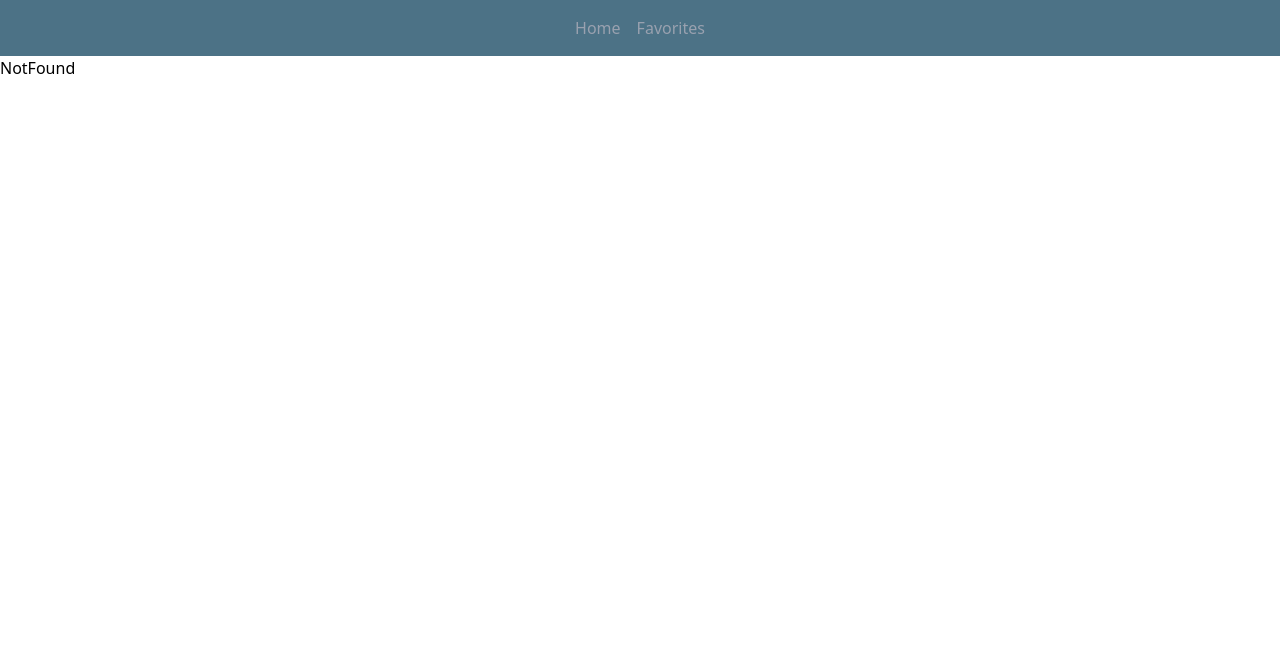
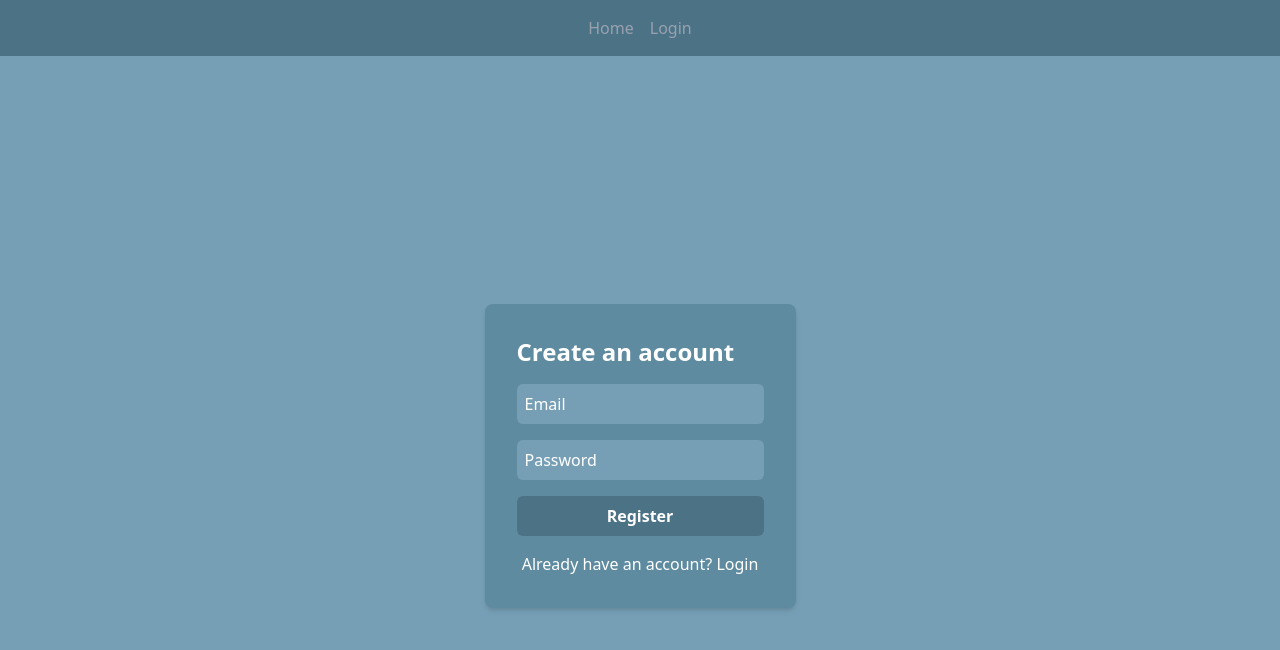
Before and after one commit to TeodorTodorovT/recipe-finder, a React (Vite) app: page /register in a window 1280 px wide. Shown: the top 650 px of the page. Built offline with nearby package versions, Linux system fonts and the light colour scheme.

Commit message:
impelemented register & login

```diff
--- a/src/App.jsx
+++ b/src/App.jsx
@@ -3,6 +3,9 @@ import Home from './pages/Home';
 import RecipeDetails from './pages/RecipeDetails';
 import Favorites from './pages/Favorites';
 import NotFound from './pages/NotFound';
+import Login from './pages/Login';
+import Register from './pages/Register';
+
 function App() {
 
   return (
@@ -10,6 +13,8 @@ function App() {
       <Route path="/" element={<Home />} />
       <Route path="/recipe/:id" element={<RecipeDetails />} />
       <Route path="/favorites" element={<Favorites />} />
+      <Route path="/login" element={<Login />} />
+      <Route path="/register" element={<Register />} />
       <Route path="*" element={<NotFound />} />
     </Routes>
   )
--- a/src/components/Navbar.jsx
+++ b/src/components/Navbar.jsx
@@ -1,12 +1,23 @@
 import { NavLink } from 'react-router-dom';
-
-
+import supabase from '../lib/supabaseClient';
+import { AuthContext } from '../context/AuthContext';
+import { useContext } from 'react';
 
 const Navbar = () => {
+    const { user } = useContext(AuthContext);
+
     return (
         <nav className="flex justify-center items-center gap-4 p-4 bg-background-primery-700 text-gray-400">
             <NavLink to="/" className={({isActive}) => isActive ? "text-white" : "hover:text-white"}>Home</NavLink>
-            <NavLink to="/favorites" className={({isActive}) => isActive ? "text-white" : "hover:text-white"}>Favorites</NavLink>
+
+            {user ? (
+                <>
+                    <NavLink to="/favorites" className={({isActive}) => isActive ? "text-white" : "hover:text-white"}>Favorites</NavLink>
+                    <button onClick={() => supabase.auth.signOut()} className="cursor-pointer hover:text-white transition-colors">Logout</button>
+                </>
+            ) : (
+                <NavLink to="/login" className={`${({isActive}) => isActive ? "text-white" : "hover:text-white"}`}>Login</NavLink>
+            )}
         </nav>
     );
 };
--- /dev/null
+++ b/src/context/AuthContext.jsx
@@ -0,0 +1,25 @@
+import { createContext, useEffect, useState } from 'react'
+import supabase from '../lib/supabaseClient'
+
+export const AuthContext = createContext({ user: null })
+
+export const AuthProvider = ({ children }) => {
+	const [user, setUser] = useState(null)
+
+	useEffect(() => {
+		supabase.auth.getUser().then(({ data }) => setUser(data?.user ?? null))
+        supabase.auth.onAuthStateChange((event, session) => {
+            if (event === 'SIGNED_IN') {
+                setUser(session.user)
+            } else if (event === 'SIGNED_OUT') {
+                setUser(null)
+            }
+        })
+	}, [])
+
+	return (
+		<AuthContext.Provider value={{ user }}>
+			{children}
+		</AuthContext.Provider>
+	)
+}
--- a/src/lib/supabaseClient.js
+++ b/src/lib/supabaseClient.js
@@ -1,7 +1,7 @@
 import { createClient } from "@supabase/supabase-js";
 
-const supabaseUrl = import.meta.env.NEXT_PUBLIC_SUPABASE_URL;
-const supabaseAnonKey = import.meta.env.NEXT_PUBLIC_SUPABASE_ANON_KEY;
+const supabaseUrl = import.meta.env.VITE_SUPABASE_URL;
+const supabaseAnonKey = import.meta.env.VITE_SUPABASE_PUBLIC_KEY
 
 const supabase = createClient(supabaseUrl, supabaseAnonKey);
 
--- a/src/main.jsx
+++ b/src/main.jsx
@@ -5,6 +5,11 @@ import './index.css'
 import App from './App.jsx'
 import Navbar from './components/Navbar.jsx'
 import { QueryClient, QueryClientProvider } from '@tanstack/react-query'
+import { AuthProvider } from './context/AuthContext'
+
+
+
+
 
 const queryClient = new QueryClient()
 
@@ -12,8 +17,10 @@ createRoot(document.getElementById('root')).render(
   <StrictMode>
     <QueryClientProvider client={queryClient}>
       <BrowserRouter>
-        <Navbar />
-        <App />
+        <AuthProvider >
+          <Navbar />
+          <App />
+        </AuthProvider>
       </BrowserRouter>
     </QueryClientProvider>
   </StrictMode>,
--- /dev/null
+++ b/src/pages/Login.jsx
@@ -0,0 +1,37 @@
+import { Link, useNavigate } from "react-router-dom";
+import supabase from "../lib/supabaseClient";
+import { useState } from "react";
+
+const Login = () => {
+    const [email, setEmail] = useState('');
+    const [password, setPassword] = useState('');
+    const navigate = useNavigate();
+    const handleLogin = async (e) => {
+        e.preventDefault();
+        const { data, error } = await supabase.auth.signInWithPassword({ email, password });
+
+        if (error) {
+            console.error(error);
+            alert(error.message);
+        }
+        if (data && !error) {
+            navigate('/');
+        }
+    }
+
+  return (
+        <div className="bg-background-primery h-screen flex items-center justify-center">
+            <div className="bg-background-primery-600 p-8 rounded-lg shadow-md">
+                <h1 className="text-2xl font-bold mb-4 text-white">Login</h1>
+                <form className="flex flex-col gap-4">
+                    <input className="bg-background-primery-500 p-2 rounded-md text-white placeholder:text-white" type="email" placeholder="Email" value={email} onChange={(e) => setEmail(e.target.value)} />
+                    <input className="bg-background-primery-500 p-2 rounded-md text-white placeholder:text-white" type="password" placeholder="Password" value={password} onChange={(e) => setPassword(e.target.value)} />
+                    <button className="bg-background-primery-700 p-2 rounded-md text-white hover:bg-background-primery-800 transition-colors font-bold cursor-pointer" type="submit" onClick={handleLogin}>Login</button>
+                </form>
+                <p className="text-white text-center mt-4">Don't have an account? <Link to="/register">Register</Link></p>
+            </div>
+        </div>
+  )
+}
+
+export default Login
--- /dev/null
+++ b/src/pages/Register.jsx
@@ -0,0 +1,62 @@
+import { Link, useNavigate } from 'react-router-dom';
+import { useState } from 'react';
+import supabase from '../lib/supabaseClient';
+
+
+const Register = () => {
+    const [email, setEmail] = useState('');
+    const [password, setPassword] = useState('');
+
+    const navigate = useNavigate();
+    const handleRegister = async (e) => {
+        e.preventDefault();
+        const { data, error } = await supabase.auth.signUp({ email, password });
+
+        if (error) {
+            console.error(error);
+            alert(error.message);
+        }
+
+        if (data && !error) {
+            navigate('/');
+        }
+    };
+
+    return (
+        <div className="bg-background-primery h-screen flex items-center justify-center">
+            <div className="bg-background-primery-600 p-8 rounded-lg shadow-md">
+                <h1 className="text-2xl font-bold mb-4 text-white">
+                    Create an account
+                </h1>
+                <form className="flex flex-col gap-4">
+                    <input
+                        className="bg-background-primery-500 p-2 rounded-md text-white placeholder:text-white"
+                        type="email"
+                        placeholder="Email"
+                        value={email}
+                        onChange={(e) => setEmail(e.target.value)}
+                    />
+                    <input
+                        className="bg-background-primery-500 p-2 rounded-md text-white placeholder:text-white"
+                        type="password"
+                        placeholder="Password"
+                        value={password}
+                        onChange={(e) => setPassword(e.target.value)}
+                    />
+                    <button
+                        className="bg-background-primery-700 p-2 rounded-md text-white hover:bg-background-primery-800 transition-colors font-bold cursor-pointer"
+                        type="submit"
+                        onClick={handleRegister}
+                    >
+                        Register
+                    </button>
+                </form>
+                <p className="text-white text-center mt-4">
+                    Already have an account? <Link to="/login">Login</Link>
+                </p>
+            </div>
+        </div>
+    );
+};
+
+export default Register;
```
Also changed, not shown: 1 other file (tests, documents, lock files or other folders).
